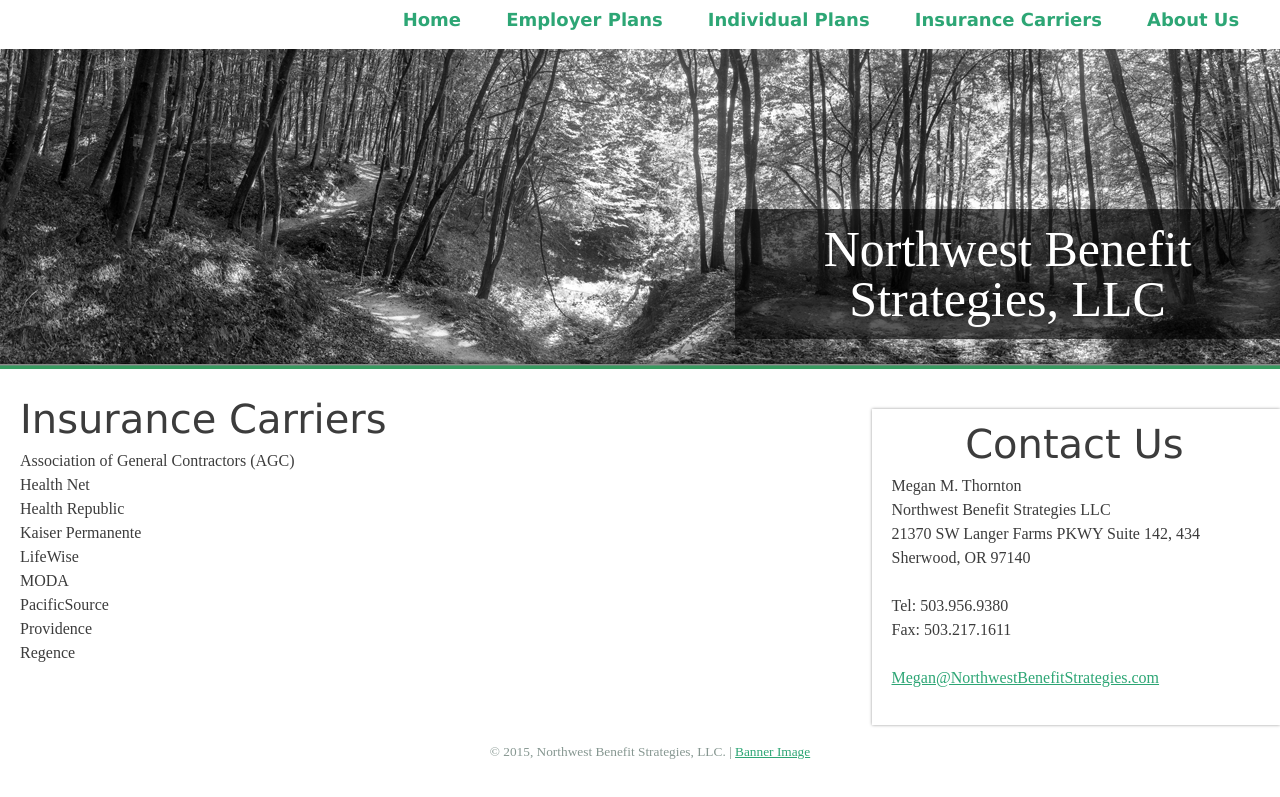
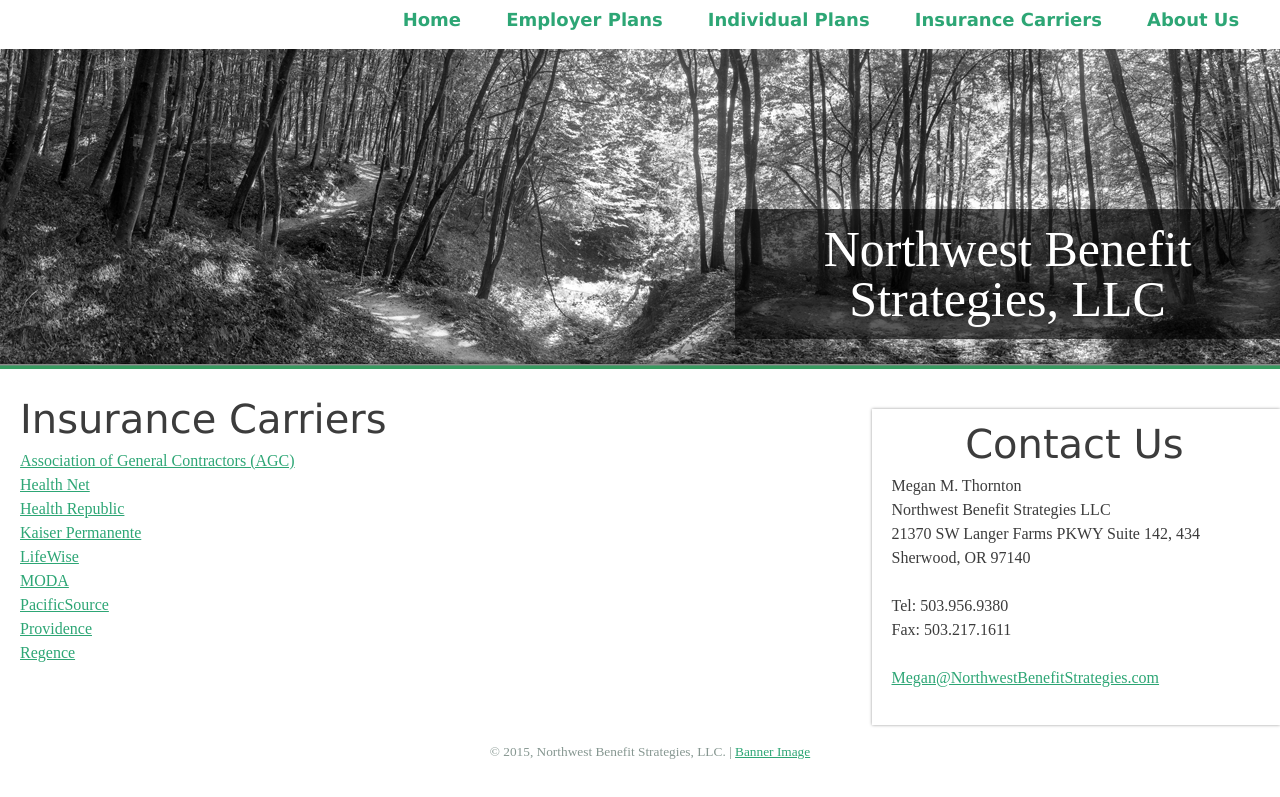
Before and after one commit to MatthewThornton/NorthwestBenefitStrategies.github.io, a plain HTML site: page insuranceCarriers.html in a window 1280 px wide. Shown: the part 189-986 px from the top of the page. Drawn offline with nearby package versions, Linux system fonts and the light colour scheme.

Commit message:
update carrier links added favicon

```diff
--- a/insuranceCarriers.html
+++ b/insuranceCarriers.html
@@ -40,18 +40,16 @@
             <div class="inner">
                 <h3>Insurance Carriers</h3>
                     <p>
-                    Association of General Contractors (AGC) <br>
-                    Health Net <br>
-                    Health Republic <br>
-                    Kaiser Permanente <br>
-                    LifeWise <br>
-                    MODA <br>
-                    PacificSource <br>
-                    Providence <br>
-                    Regence <br>
-
+                        <a target="_blank" href="http://www.agc-oregon.org/">Association of General Contractors (AGC)</a> <br>
+                        <a target="_blank" href="https://www.healthnet.com/">Health Net</a> <br>
+                        <a target="_blank" href="https://www.healthrepublicinsurance.org/">Health Republic</a> <br>
+                        <a target="_blank" href="https://www.kaiserpermanente.org">Kaiser Permanente </a><br>
+                        <a target="_blank" href="https://www.lifewiseor.com/">LifeWise</a> <br>
+                        <a target="_blank" href="https://www.modahealth.com/">MODA</a><br>
+                        <a target="_blank" href="https://www.pacificsource.com/">PacificSource</a> <br>
+                        <a target="_blank" href="http://www2.providence.org/pages/default.aspx">Providence</a> <br>
+                        <a target="_blank" href="https://www.regence.com/">Regence</a> <br>
                     </p>
-
             </div>
         </div>
 
```
Also changed, not shown: favicon.ico (added).
